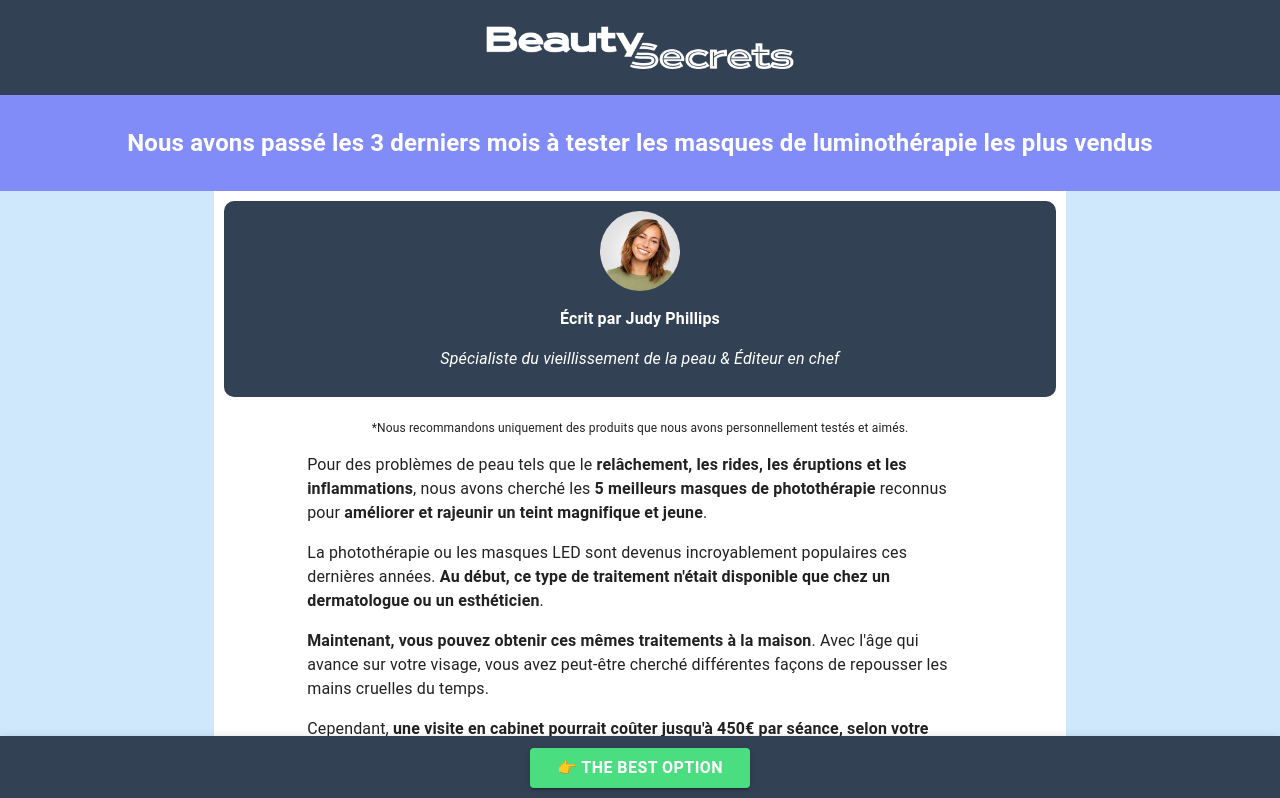
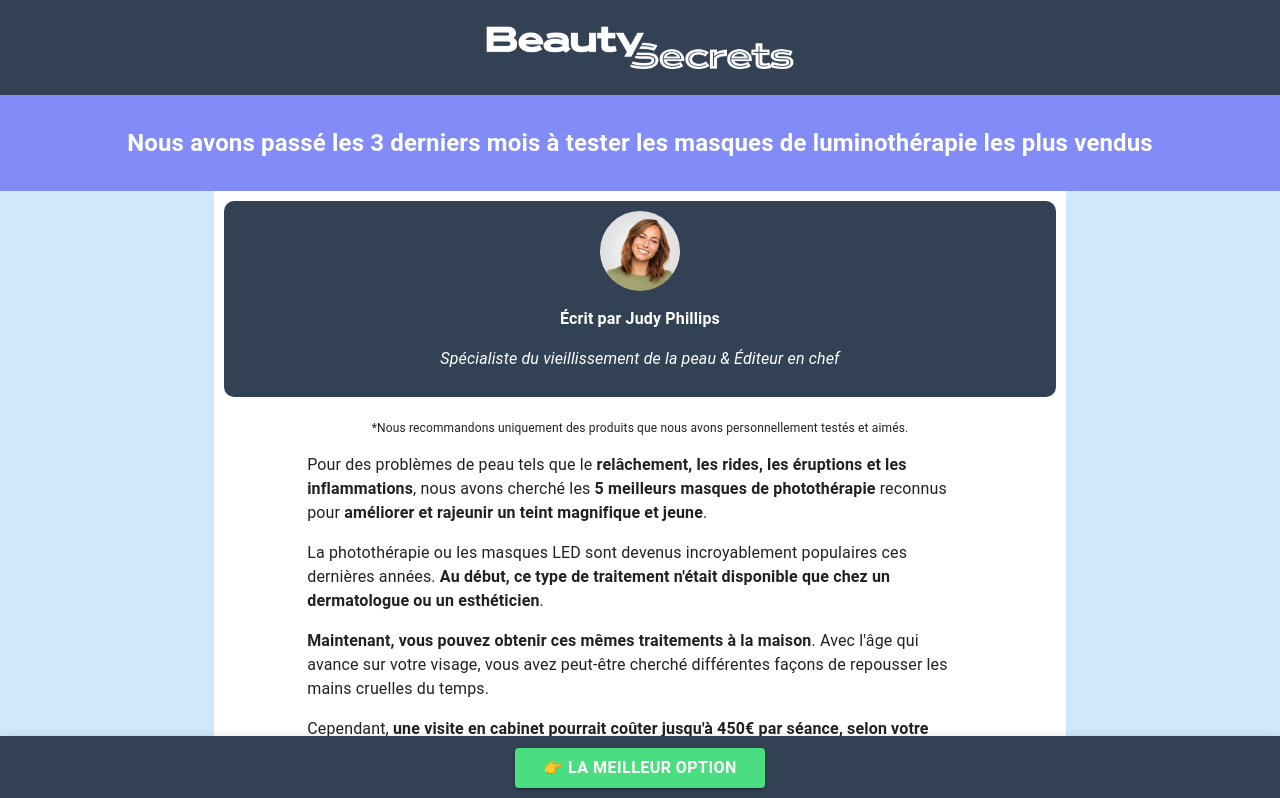
Before and after one commit to cyberkingz/blog-nova, a React (Create React App) app: page /fr in a window 1280 px wide. Shown: the top 798 px of the page. Built offline with nearby package versions, Linux system fonts and the light colour scheme.

Commit message:
update fr button

```diff
--- a/src/ComponentsFr/StickBar.js
+++ b/src/ComponentsFr/StickBar.js
@@ -15,9 +15,9 @@ function StickBar() {
         <Button
           href="https://novalight-fr.com/products/masque-facial-avec-led-novalight"
           variant="contained"
-          sx={{ margin: 'auto auto', backgroundColor: '#4ade80', width: '220px', fontWeight: 'bold', fontSize: '16px' }}
+          sx={{ margin: 'auto auto', backgroundColor: '#4ade80', width: '250px', fontWeight: 'bold', fontSize: '16px' }}
         >
-        👉 The best Option
+        👉 La Meilleur Option
         </Button>
       </Toolbar>
     </AppBar>
```
